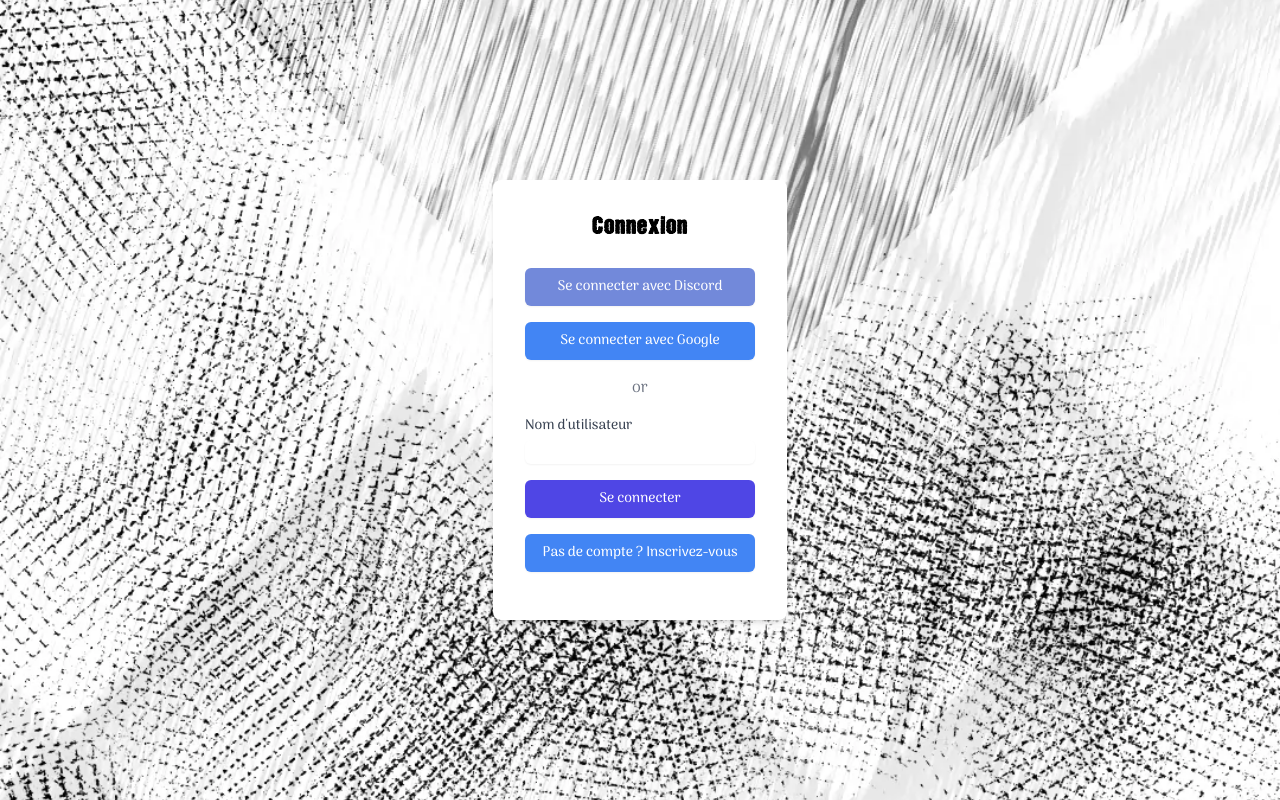
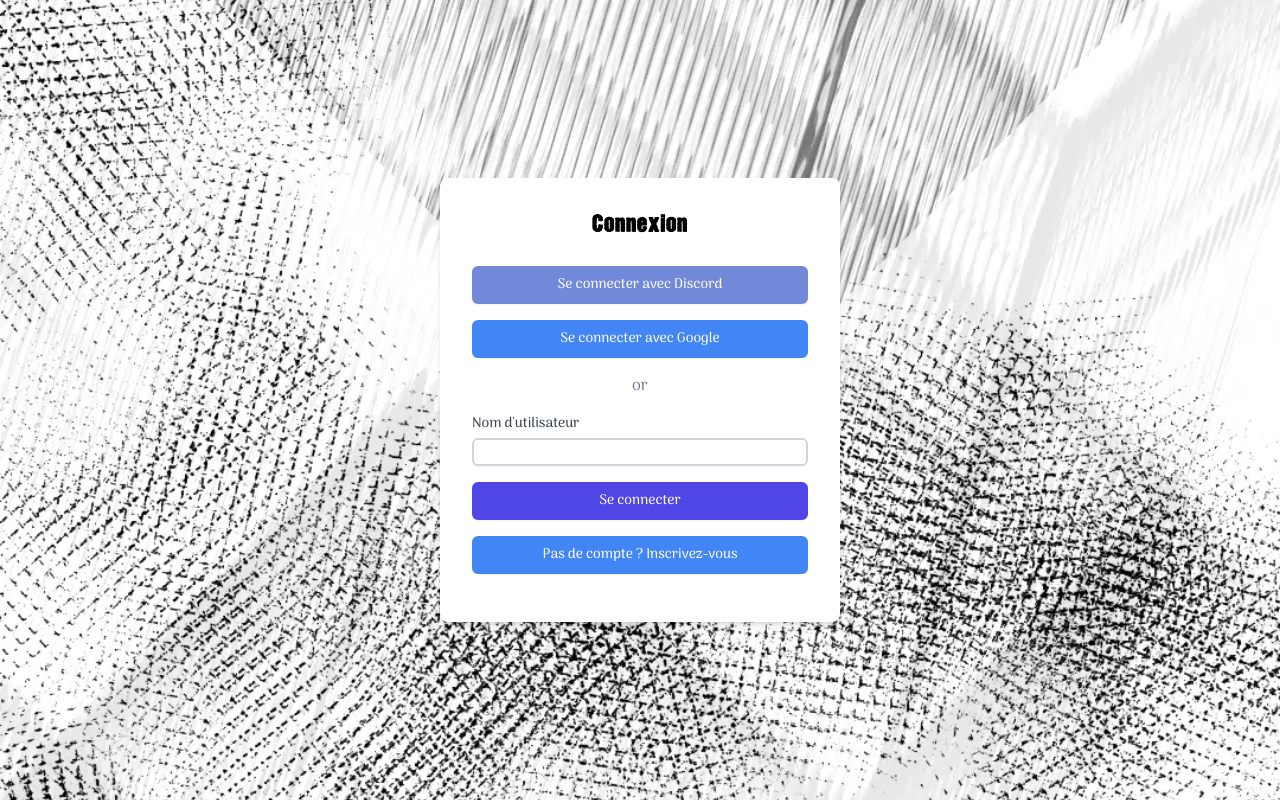
Before and after one commit to PlaySorbonne/glyph, a Next.js app: page /app/login in a window 1280 px wide. Built offline with nearby package versions, Linux system fonts and the light colour scheme; no server answers.

Commit message:
feat(usrName): better UserName validation

```diff
--- /dev/null
+++ b/src/app/app/login/components/UserInput.tsx
@@ -0,0 +1,42 @@
+"use client";
+
+import { nameFormat } from "@/utils/zod";
+import { useEffect, useState } from "react";
+
+export default function UserInput({ name }: { name: string }) {
+  const [input, setInput] = useState("");
+
+  let isValid = nameFormat.safeParse(input).success;
+
+  const validater = /[a-zA-Z0-9_.-]/g;
+
+  useEffect(() => {
+    const filteredInput = input.match(validater)?.splice(0,19)?.join("") || "";
+    if (filteredInput !== input) {
+      setInput(filteredInput);
+    }
+  }, [input]);
+
+  return (
+    <div>
+      <input
+        type="text"
+        id={name}
+        name={name}
+        className="mt-1 block w-full rounded-md border-gray-300 shadow-sm focus:border-indigo-300 focus:ring focus:ring-indigo-200 focus:ring-opacity-50"
+        required
+        value={input}
+        onChange={(e) => setInput(e.target.value)}
+        style={
+          isValid || input.length === 0
+            ? { borderWidth: "2px" }
+            : {
+                borderColor: "red",
+                borderWidth: "2px",
+                backgroundColor: "#ffe6e6",
+              }
+        }
+      />
+    </div>
+  );
+}
--- a/src/app/app/login/components/UsernameForm.tsx
+++ b/src/app/app/login/components/UsernameForm.tsx
@@ -3,6 +3,7 @@ import { signIn } from "@/lib/auth";
 import { appUrl, SESSION_TTL } from "@/utils";
 import { cookies } from "next/headers";
 import { redirect } from "next/navigation";
+import UserInput from "./UserInput";
 
 export default function UsernameForm({ allowLogin }: { allowLogin?: boolean }) {
   allowLogin = allowLogin ?? true;
@@ -65,13 +66,7 @@ export default function UsernameForm({ allowLogin }: { allowLogin?: boolean }) {
         >
           Nom d&apos;utilisateur
         </label>
-        <input
-          type="text"
-          id="username"
-          name="username"
-          className="mt-1 block w-full rounded-md border-gray-300 shadow-sm focus:border-indigo-300 focus:ring focus:ring-indigo-200 focus:ring-opacity-50"
-          required
-        />
+        <UserInput name="username" />
       </div>
       <button
         type="submit"
--- a/src/app/app/login/page.tsx
+++ b/src/app/app/login/page.tsx
@@ -31,7 +31,11 @@ export default async function Login({
         backgroundPosition: "center",
       }}
     >
-      <div className="p-8 bg-white shadow-md rounded-lg">
+      <div className="p-8 bg-white shadow-md rounded-lg" style={{
+        width: "100%",
+        maxWidth: "400px",
+        margin: "0 1rem",
+      }}>
         <h1
           className="text-2xl font-bold mb-6 text-center"
           style={{
```
